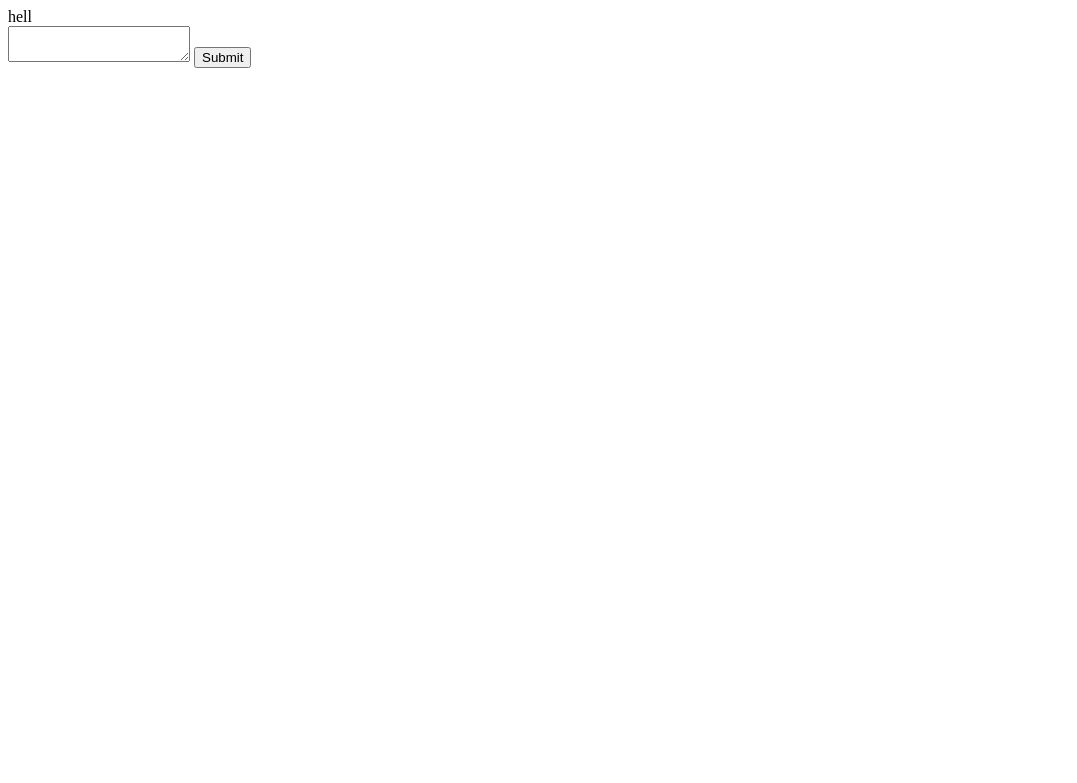
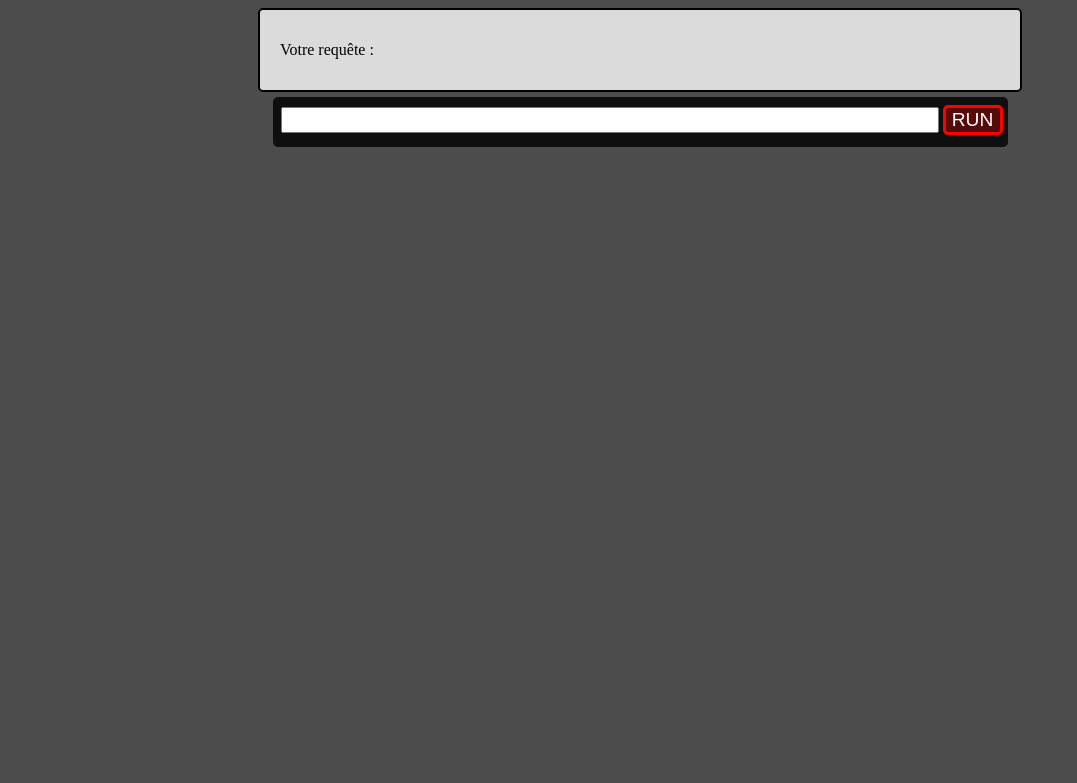
Before and after one commit to zedbay/ProjetBDD, a PHP site: page / in a window 1280 px wide. Before the commit the part shown is almost empty. Shown: the top 783 px of the page, without its empty margins (0-1077 px from the left). Run offline with PHP 8.4, Linux system fonts and the light colour scheme.

Commit message:
css
csss

```diff
--- a/Codes/Controller.php
+++ b/Codes/Controller.php
@@ -1,16 +1,17 @@
 <?php
-	$commande = "create R 3 int float string10";
+	if (isset($_POST['commande'])) {
+		$commande = $_POST['commande'];
 		$detailCommande = explode(" ", $commande);
-
 		$typeCommande =  $detailCommande[0];
 		switch ($typeCommande) {
 			case "create":
-			create($detailCommande[1],$detailCommande[2]);
+				//create($detailCommande[1],$detailCommande[2]);
 			break;
 
 			default:
-			echo "commande non reconnue";
+				$erreur = "Commande non reconnue";
 			break;
+		}
 	}
 
 	function create($nom,$nombreCol) {
@@ -18,5 +19,4 @@
 		$newRelSchema = new RelSchema($nom,$nombreCol);
 		echo $newRelSchema->getNom();
 	}
-
 ?>
--- a/Codes/RelSchema.php
+++ b/Codes/RelSchema.php
@@ -26,7 +26,6 @@
 		}
 
 		public function getNom() {
-			echo "hell";
 			echo $this->nom;
 			//return($this->$nom);
 		}
--- a/index.css
+++ b/index.css
@@ -0,0 +1,40 @@
+body {
+	background-color: rgba(0,0,0,0.7);
+}
+input {
+	height: 20px;
+	font-size: 15px;
+}
+#Console {
+	margin: auto;
+	width: 720px;
+	background-color: rgba(0,0,0,0.8);
+	padding: 5px 10px 5px 5px;
+	border-radius: 5px;
+	margin-top: 5px;
+	font-size: 1.2em;
+}
+#commande {
+	width: 650px;
+}
+#run {
+	width: 60px;
+	font-size: 1em;
+	border: solid red 3px;
+	border-radius: 5px;
+	background-color: rgba(255,0,0,0.3);;
+	height: 30px;
+	color: white;
+}
+
+#requete {
+	margin: auto;
+	width: 720px;
+	background-color: rgba(255,255,255,0.8);
+	padding: 15px 20px 15px 20px;
+	border-radius: 5px;
+	border: solid 2px black;
+}
+#erreur {
+	color: red;
+}
--- a/index.php
+++ b/index.php
@@ -5,11 +5,32 @@
 <html>
 <head>
 	<title> Projet SGBD </title>
+	<link rel="stylesheet" type="text/css" href="index.css">
 </head>
 <body>
-	<form>
-		<textarea></textarea>
-		<input type="submit" name="Envoyer">
-	</form>
+	<div id="requete">
+		<p>Votre requête :
+			<?php if(isset($commande)) { echo $commande; } ?>
+		</p>
+	</div>
+	<div id="Console">
+		<form method="POST" action="" id="requeteSQL" enctype="multipart/form-data">
+			<table>
+				<tr>
+					<td>
+						<input type="text" name="commande" id="commande" required="required"/>
+					</td>
+					<td>
+						<input type="submit" value="RUN" id="run" name="run"/>
+					</td>
+				</tr>
+				<tr>
+					<td id="erreur">
+						<?php if(isset($erreur)) { echo $erreur; } ?>
+					</td>
+				</tr>
+			</table>
+		</form>
+	</div>
 </body>
 </html>
```
Lines whose indentation alone changed are shown as unchanged.
